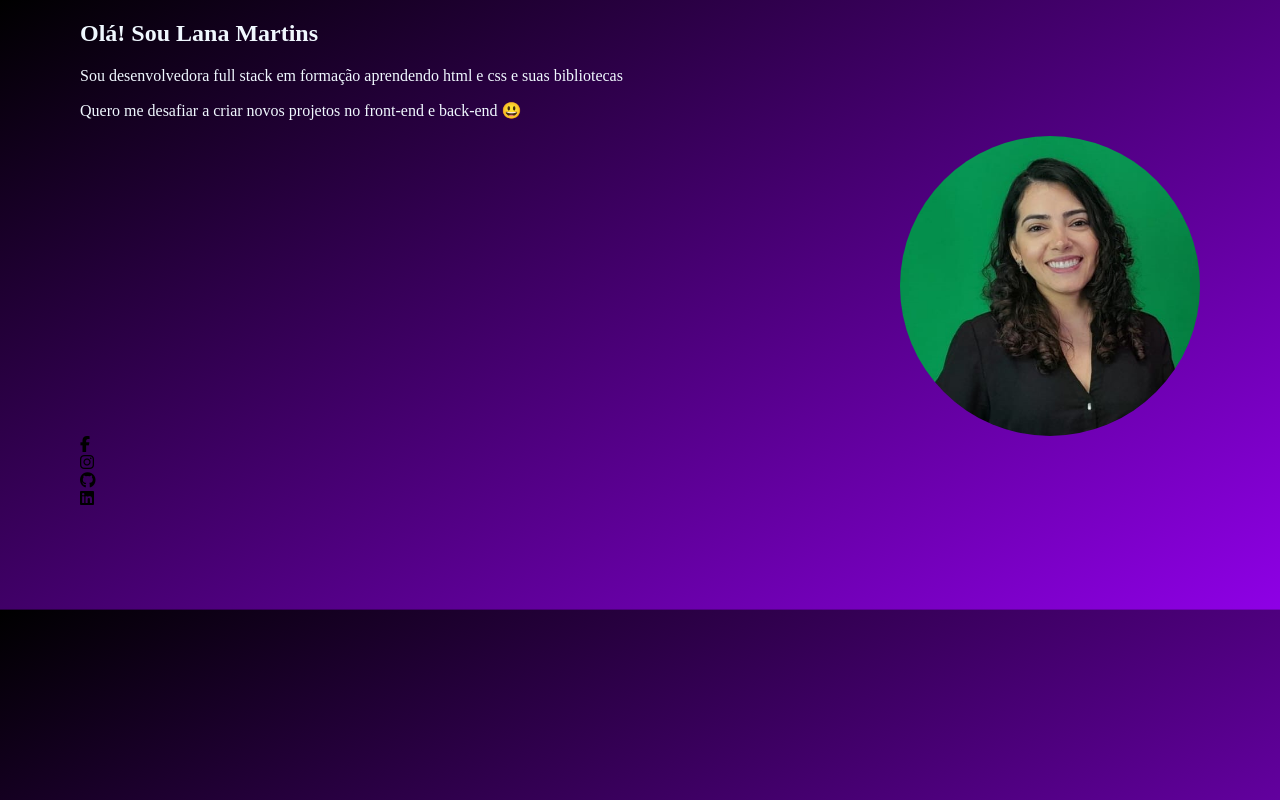
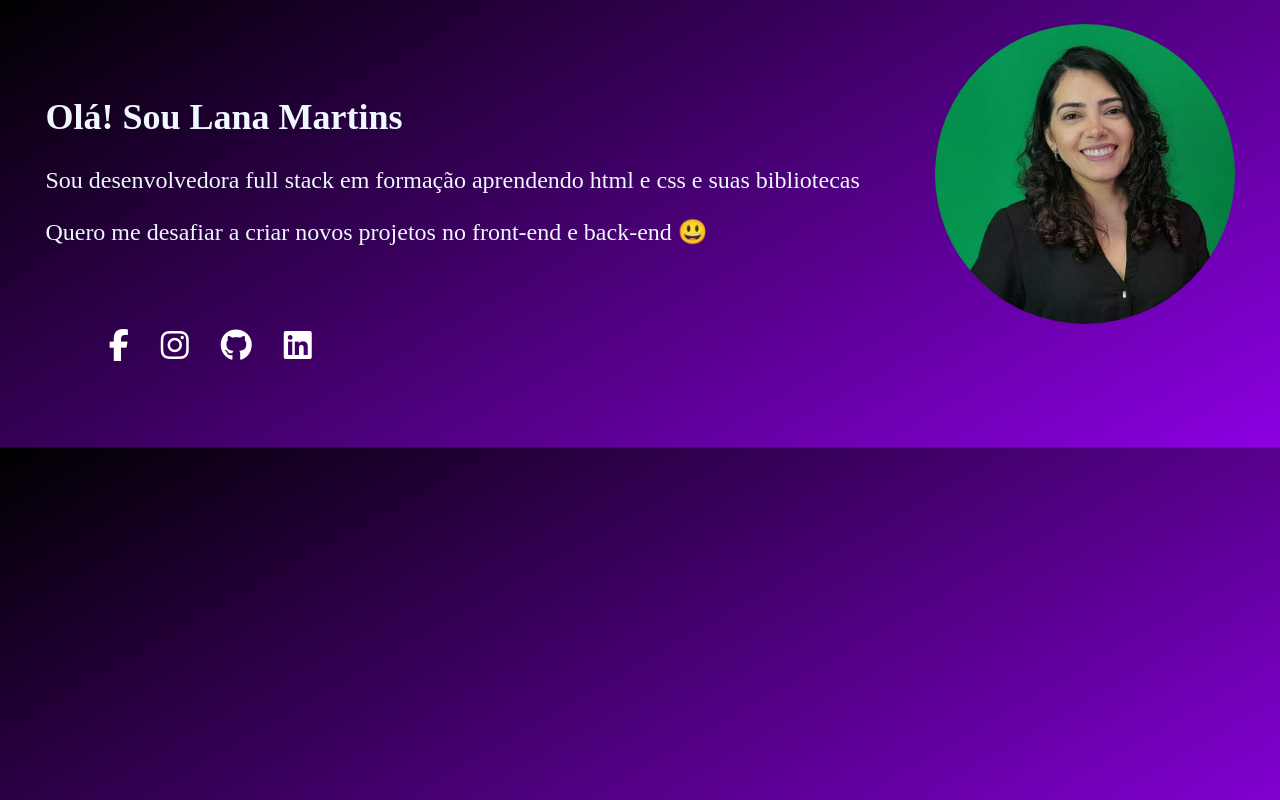
Before and after one commit to lanamartinscl/primeiro-port, a plain HTML site: page index.html in a window 1280 px wide. Drawn offline with Linux system fonts and the light colour scheme.

Commit message:
(MODIFY)=> Atualização portifolio

```diff
--- a/index.html
+++ b/index.html
@@ -14,32 +14,34 @@
 </head>
 <body>
  <section>
-    <div class="text">
-        <h1>Olá! Sou Lana Martins</h1>
-        <p>Sou desenvolvedora full stack em formação aprendendo html e css e suas bibliotecas</p>
-        <p>Quero me desafiar a criar novos projetos no front-end e back-end &#128515;</p>
+    <div class="conteudo">
+        <div class="textconteudo">
+            <h1>Olá! Sou Lana Martins</h1>
+            <p>Sou desenvolvedora full stack em formação aprendendo html e css e suas bibliotecas</p>
+            <p>Quero me desafiar a criar novos projetos no front-end e back-end &#128515;</p>
+        </div>
 
+        <div id="perfil">
+            <img src="perfil.jpg" alt="foto de pessoal">
+        </div>
     </div>
-            <div id="perfil">
-                <img src="perfil.jpg" alt="foto de pessoal">
-            </div>
+
+    <div class="conteudoIcon">
         <div>
-            <a href="https://www.facebook.com/?locale=pt_BR" title="Ir para o facebook" target="_blank"></a>
-            <i class="fa-brands fa-facebook-f"></i>
+            <a href="https://www.facebook.com/?locale=pt_BR" title="Ir para o facebook" target="_blank"><i class="fa-brands fa-facebook-f"></i></a>
 
         </div>
         <div>
-            <a href="https://www.instagram.com/?next=%2F"></a>
-            <i class="fa-brands fa-instagram"></i>
+            <a href="https://www.instagram.com/?next=%2F"><i class="fa-brands fa-instagram"></i></a>
+
         </div>
         <div>
-            <a href="https://github.com/lanamartinscl"></a>
-            <i class="fa-brands fa-github"></i>
+            <a href="https://github.com/lanamartinscl"><i class="fa-brands fa-github"></i></a>
+
         </div>
         <div>
-            <a href="https://www.linkedin.com/in/lana-martins-239921191/"></a>
-            <i class="fa-brands fa-linkedin"></i>
-
+            <a href="https://www.linkedin.com/in/lana-martins-239921191/"> <i class="fa-brands fa-linkedin"></i></a>
+        </div>
     </div>
  </section>
 </body>
--- a/style.css
+++ b/style.css
@@ -1,27 +1,50 @@
-body{
+body {
   font-family: "Poppins", sans serif;
-    max-width: 1120px;
-    margin: 0 auto;
   background: linear-gradient(150deg, #000000, #9e00ff);
   background-size: 120% 120%;
 }
 
-h1{
+h1 {
   color: aliceblue;
 }
-p{
+p {
   color: aliceblue;
 }
-img{
+img {
+  margin-top: 1rem;
   border-radius: 50%;
   height: 300px;
   width: 300px;
 }
-#perfil{
+
+.textconteudo{
+    font-size: 1.5rem;
+}
+
+.conteudo {
+  display: flex;
+  justify-content: space-around;
+  align-items: center;
+}
+
+.conteudoIcon {
+  display: flex;
+  align-items: center;
+  gap: 2rem;
+  margin-left: 6.3rem;
+}
+
+.conteudoIcon div,i{
+    font-size: 2rem;
+    color: #fff;
+    cursor: pointer;
+}
+
+/* #perfil{
     display: flex;
     justify-content: flex-end;
     z-index:1;
-    top:5%
+    top:5%;
     position:absolute;
 
-}
+} */
```
Lines whose indentation alone changed are shown as unchanged.
